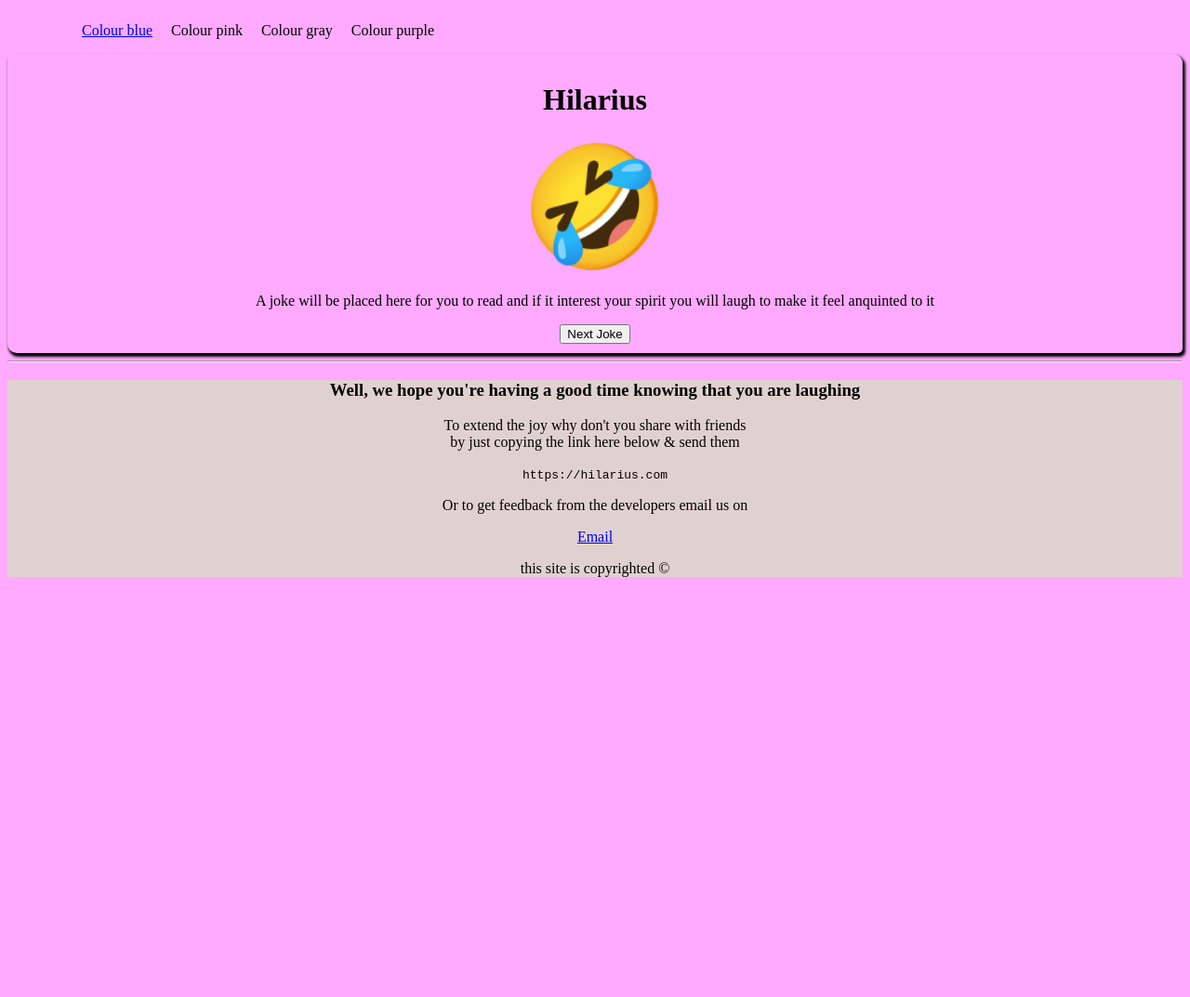
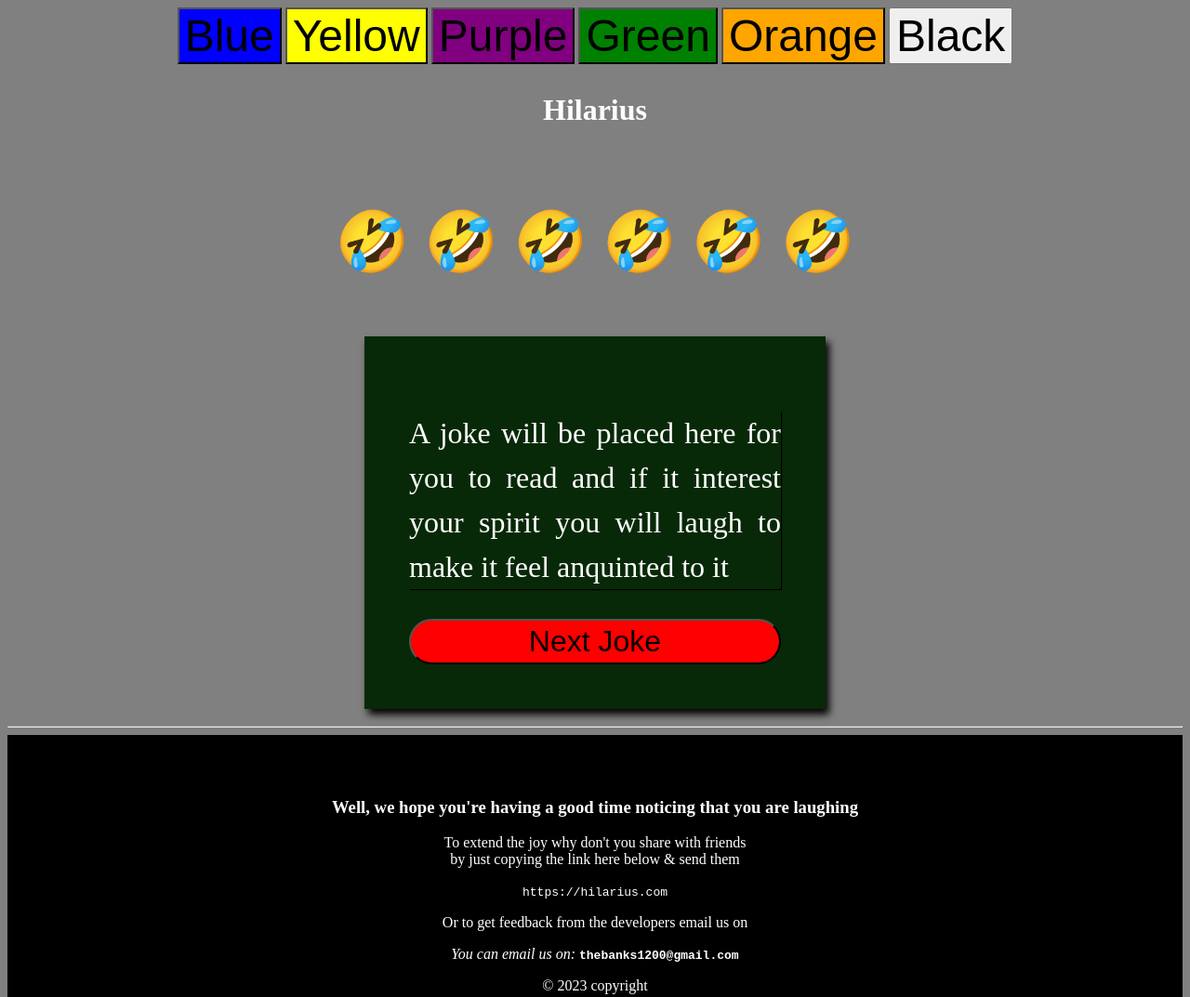
Before and after one commit to The-Banks-City/funny-project, a plain HTML site: page index.html in a window 1280 px wide. Shown: the top 1073 px of the page at 93% size. Before the commit the page ends 800 px from the top, so only its background shows below. Drawn offline with Linux system fonts and the light colour scheme.

Commit message:
Final commit for now

```diff
--- /dev/null
+++ b/fun.js
@@ -0,0 +1,39 @@
+const button = document.querySelector('.container button');
+const jokeText = document.querySelector('.container p');
+
+//document.addEventListener('DOMContentLoaded');
+
+button.addEventListener('click', getJokes);
+
+async function getJokes(){
+   const jokeInfo = await fetch('https://icanhazdadjoke.com/', {
+    headers: {
+        'Accept': 'application/json'
+    }
+   });
+   const jokeObj = await jokeInfo.json();
+//    console.log(jokeObj)
+jokeText.innerHTML = jokeObj.joke;
+
+}
+
+let body = document.querySelector('body');
+document.querySelector('.blue').addEventListener('click', function(){
+    body.style.backgroundColor = ('blue')
+})
+document.querySelector('.yellow').addEventListener('click', function(){
+    body.style.backgroundColor = ('yellow')
+})
+
+document.querySelector('.purple').addEventListener('click', function(){
+    body.style.backgroundColor = ('purple')
+})
+document.querySelector('.green').addEventListener('click', function(){
+    body.style.backgroundColor = ('green')
+})
+document.querySelector('.orange').addEventListener('click', function(){
+    body.style.backgroundColor = ('orange')
+})
+document.querySelector('.black').addEventListener('click', function(){
+    body.style.backgroundColor = ('black')
+})
--- a/index.html
+++ b/index.html
@@ -5,11 +5,15 @@
     <meta http-equiv="X-UA-Compatible" content="IE=edge">
     <meta name="viewport" content="width=device-width, initial-scale=1.0">
     <title>Hilarius &#129315</title>
+
 </head>
 <style>
     body{
-        background-color: #faf;
+        color:white;
+        text-align: center;
+
     }
+
     header, nav, ul{
         display:contents;
 
@@ -28,48 +32,120 @@ span{
 
 }
 .emoji{
-    font-size: 8em;
+    font-size: 4rem;
+    display: inline-flex;
+    max-width: 100%;
 }
+
 .butn{
     text-align: center;
 }
 
 #wrap{
     padding: 10px;
-    border-radius: 5px 10px;
-    box-shadow: 2px 3px 3px 1px black;
+    border-radius: 5px 6px;
 }
 
 #footer{
     text-align: center;
-    background-color: rgb(224, 209, 209);
+    background-color: black;
+    padding:3rem;
+    display:block;
+    flex-direction: column;
 
 }
 
+/* .btn{
+padding:1.4% 4%;
+border-radius: 2px;
+margin-bottom: 2px;
+background:var(--color);
+cursor:pointer;
+padding-left: 50px;
+align-self: flex-end;
 
+} */
+.colors button{
+    font-size: 3rem;
+}
+
+
+.container{
+    width: 70%;
+    max-width: 400px;
+    margin: 0 auto;
+    background-color: rgb(8, 41, 8);
+    /* border-radius: 40px 1px; */
+    padding: 3rem;
+    display: flex;
+    flex-direction: column;
+    box-shadow: 4px 6px 8px black;
+}
+
+.container p{
+    font-size: 2rem;
+    font-weight: 300;
+    line-height: 3rem;
+    text-align: justify;
+    box-shadow: 1px 1px 1px black;
+}
+
+.container button{
+padding: 1% 6%;
+border-radius: 40px;
+background: red;
+cursor: pointer;
+font-size: 2em;
+}
+
+.blue{
+    background-color: blue;
+}
+.yellow{
+    background-color: yellow;
+}
+.purple{
+    background-color: purple;
+}
+.green{
+    background-color: green;
+}
+.orange{
+    background-color: orange;
+}
+
+.colors button{
+    cursor: pointer;
+}
 </style>
 
-<body>
-    <header>
-        <nav>
-            <ul>
-               <a href="#"> <li>Colour blue</li></a>
-                <li>Colour pink</li>
-                <li>Colour gray</li>
-                <li>Colour purple</li>
-            </ul>
-        </nav>
-    </header>
+<body bgColor="gray">
+    <div class="colors">
+
+        <button class="blue">Blue</button>
+        <button class="yellow">Yellow</button>
+        <button class="purple">Purple</button>
+        <button class="green">Green</button>
+        <button class="orange">Orange</button>
+        <button class="black">Black</button>
+        </div>
 
     <div id="wrap">
     <span>
         <h1>Hilarius</h1>
-        <div class="emoji">&#129315</div>
-    <p>A joke will be placed here for you to read and if it interest your spirit you will laugh to make it feel anquinted to it</p>
+        <div class="emoji">
+            <p>&#129315 &#129315 &#129315 &#129315 &#129315 &#129315</p>
+
+        </div>
+
+        <div class="container">
+        <div class="joke">
+        <p>A joke will be placed here for you to read and if it interest
+             your spirit you will laugh to make it feel anquinted to it</p>
+        </div>
+        <button>Next Joke</button>
+        </div>
     </span>
-    <div class="butn">
-        <button>Next Joke</button>
-    </div>
 
 </div>
 
@@ -77,24 +153,19 @@ span{
 
     <footer>
         <div id="footer">
-            <h3>Well, we hope you're having a good time knowing that you are laughing</h3>
+            <h3>Well, we hope you're having a good time noticing that you are laughing</h3>
             <p>To extend the joy why don't you share with friends<br/> by just copying the link here below & send them</p>
             <code>https://hilarius.com</code>
             <p>Or to get feedback from the developers email us on</p>
-            <p><a href="http://reubentaxonomy@gmail.com">Email</a></p>
+            <p><i>You can email us on:</i> <code><b>thebanks1200@gmail.com</b></code></p>
 
-            <p>this site is copyrighted &copy </p>
+            <p>&copy 2023 copyright </p>
 
 
         </div>
 
     </footer>
-
-    <script>
-
-        // document.write("hello bitches")
-    </script>
-
+    <script src="./fun.js"></script>
 
 </body>
 
```
